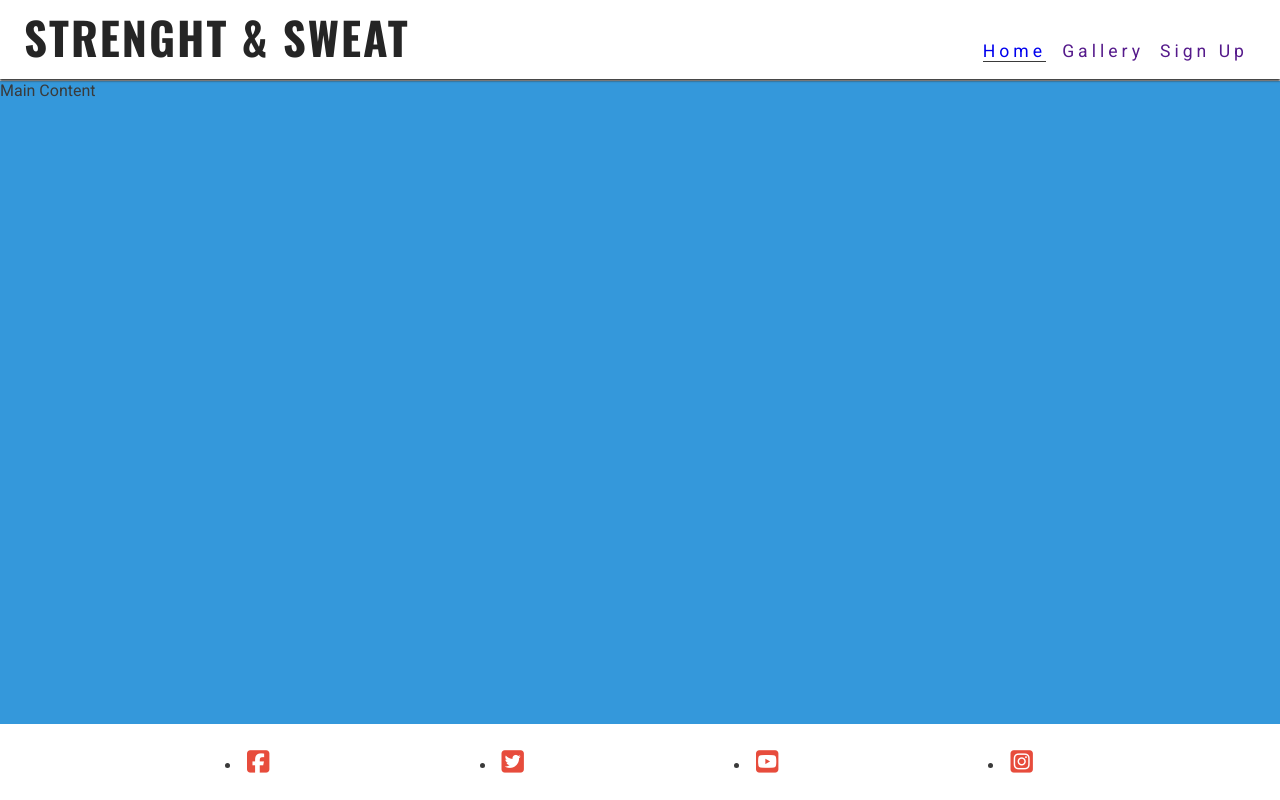
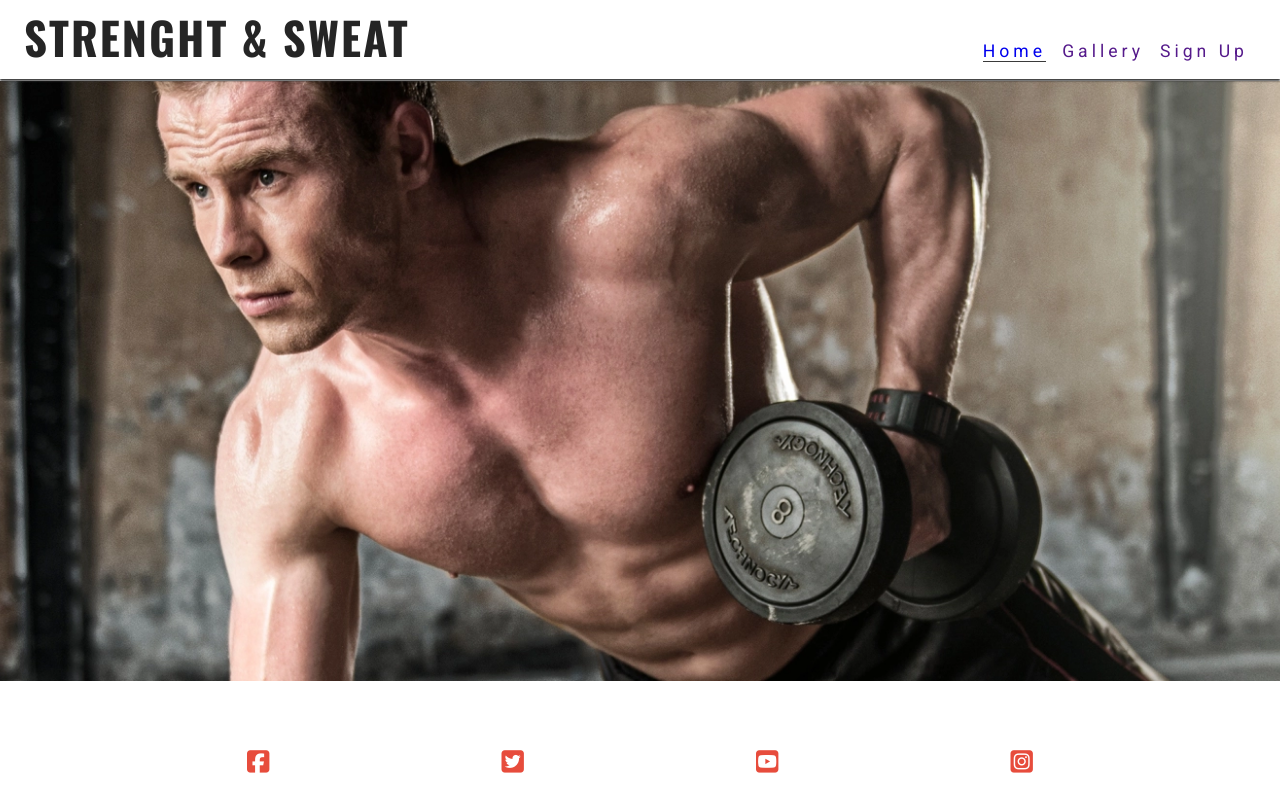
Before and after one commit to samjamalcode/strength-and-sweat, a plain HTML site: page index.html in a window 1280 px wide. Drawn offline with nearby package versions, Linux system fonts and the light colour scheme.

Commit message:
Add hero image, remove bullet points from linkes in footer

```diff
--- a/assets/css/style.css
+++ b/assets/css/style.css
@@ -91,10 +91,17 @@ header a {
 
 /* Main contern */
 main {
-    background-color: #3498db;
     /* Make main element take up any surplus space to push footer down */
     flex: 1 0 auto;
     margin-top: 40px;
+}
+
+/* Hero Image */
+#hero-image {
+    /* background-color: #3498db; */
+    background: url(../images/hero-image.webp) no-repeat center center/cover;
+    width: 100%;
+    height: 600px;
 }
 
 /* Footer */
@@ -103,12 +110,14 @@ main {
     text-align: center;
     display: flex;
     justify-content: space-evenly;
+    list-style-type: none;
 }
 
 #social-icons i {
     font-size: 160%;
     padding: 5px;
     color: #e74c3c;
+
 }
 
 /* Media query: tablets and larger (768px and up) */
--- a/index.html
+++ b/index.html
@@ -34,14 +34,18 @@
         </nav>
     </header>
     <!-- Main content -->
-    <main>Main Content</main>
+    <main>
+        <section id="hero-image">
+
+        </section>
+    </main>
     <!-- Footer -->
     <footer>
         <ul id="social-icons">
         <li><a href="https://www.facebook.com" target="_blank" rel="noopener" aria-label="Visit our Facebook page (open in a new tap)"><i class="fa-brands fa-square-facebook"></i></a></li>
-        <li><a href="https://www.facebook.com" target="_blank" rel="noopener" aria-label="Visit our Twitter page (open in a new tap)"><i class="fa-brands fa-square-twitter"></i></a></li>
-        <li><a href="https://www.facebook.com" target="_blank" rel="noopener" aria-label="Visit our Youtube page (open in a new tap)"><i class="fa-brands fa-square-youtube"></i></a></li>
-        <li><a href="https://www.facebook.com" target="_blank" rel="noopener" aria-label="Visit our Instagram page (open in a new tap)"><i class="fa-brands fa-square-instagram"></i></a></li>
+        <li><a href="https://www.twitter.com" target="_blank" rel="noopener" aria-label="Visit our Twitter page (open in a new tap)"><i class="fa-brands fa-square-twitter"></i></a></li>
+        <li><a href="https://www.youtube.com" target="_blank" rel="noopener" aria-label="Visit our Youtube page (open in a new tap)"><i class="fa-brands fa-square-youtube"></i></a></li>
+        <li><a href="https://www.instagram.com" target="_blank" rel="noopener" aria-label="Visit our Instagram page (open in a new tap)"><i class="fa-brands fa-square-instagram"></i></a></li>
         </ul>
     </footer>
 
```
Also changed, not shown: assets/images/hero-image.webp (added).
